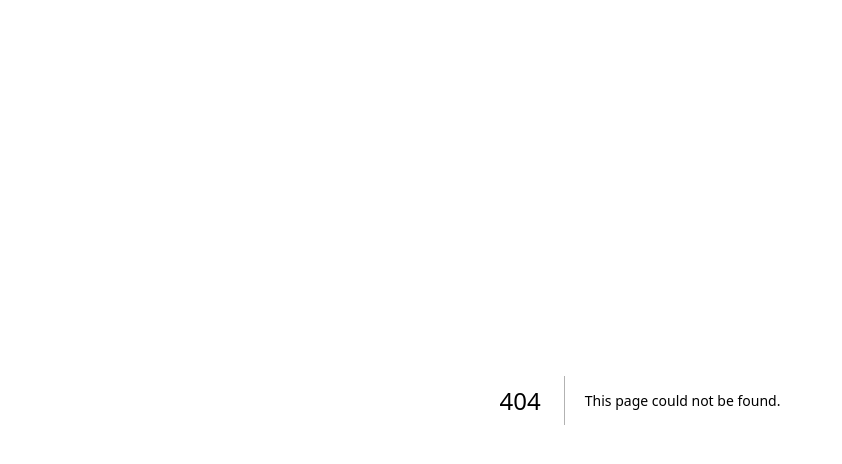
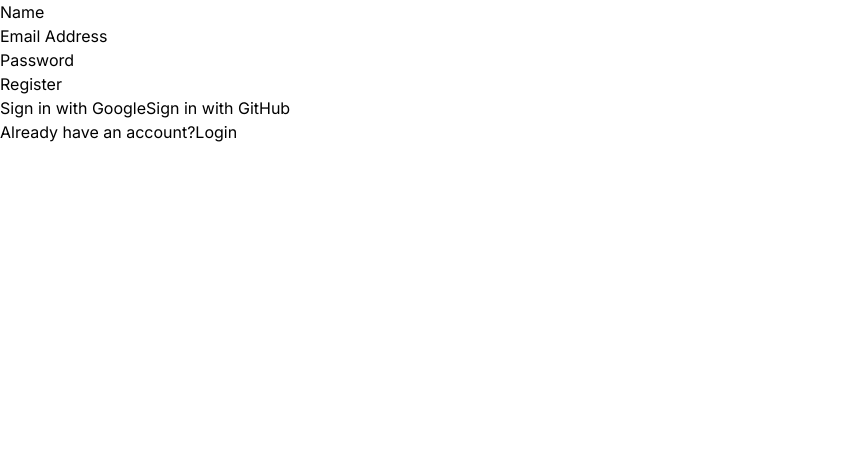
Before and after one commit to Amruthamsh/equinox-mini-project, a Next.js app: page /register in a window 1280 px wide. Before the commit this address had no page. Shown: the top 464 px of the page, without its empty margins (0-842 px from the left). Built offline with nearby package versions, Linux system fonts and the light colour scheme; no server answers.

Commit message:
auth with database

```diff
--- a/package.json
+++ b/package.json
@@ -9,12 +9,16 @@
     "lint": "next lint"
   },
   "dependencies": {
+    "bcrypt": "^5.1.1",
+    "bcryptjs": "^2.4.3",
+    "mongoose": "^8.4.1",
     "next": "14.2.4",
     "next-auth": "^5.0.0-beta.19",
     "react": "^18",
     "react-dom": "^18"
   },
   "devDependencies": {
+    "@types/bcrypt": "^5.0.2",
     "@types/node": "^20",
     "@types/react": "^18",
     "@types/react-dom": "^18",
--- /dev/null
+++ b/src/app/api/register/route.ts
@@ -0,0 +1,34 @@
+import { NextRequest, NextResponse } from "next/server";
+import { createCandidate } from "@/queries/users";
+import bcrypt from "bcrypt";
+import { dbConnect } from "@/lib/mongo";
+
+export const POST = async (request: NextRequest) => {
+  const { name, email, password } = await request.json();
+
+  console.log(name, email, password);
+
+  //create a db connection
+  await dbConnect();
+
+  //encrypt the password
+  const hashedPassword = await bcrypt.hash(password, 5);
+
+  //form a db payload
+  const newCandidate = {
+    name,
+    password: hashedPassword,
+    email,
+  };
+
+  //update this db
+  try {
+    await createCandidate(newCandidate);
+  } catch (err: any) {
+    return new NextResponse(err.message, { status: 500 });
+  }
+
+  return new NextResponse("User has been created", {
+    status: 201,
+  });
+};
--- a/src/app/layout.tsx
+++ b/src/app/layout.tsx
@@ -2,18 +2,20 @@
 import { Inter } from "next/font/google";
 import "./globals.css";
 
+import { dbConnect } from "@/lib/mongo";
 const inter = Inter({ subsets: ["latin"] });
 
 export const metadata: Metadata = {
-  title: "Create Next App",
-  description: "Generated by create next app",
+  title: "Equinox",
+  description: "Job matching platform",
 };
 
-export default function RootLayout({
+export default async function RootLayout({
   children,
 }: Readonly<{
   children: React.ReactNode;
 }>) {
+  const conn = await dbConnect();
   return (
     <html lang="en">
       <body className={inter.className}>{children}</body>
--- a/src/app/page.tsx
+++ b/src/app/page.tsx
@@ -1,10 +1,15 @@
 import LoginForm from "@/components/LoginForm";
+import Link from "next/link";
 
 export default function Home() {
   return (
     <main>
       <h1 className="text-lg">Login Page</h1>
       <LoginForm />
+      <p>
+        Don't have an account?
+        <Link href="register">Register</Link>
+      </p>
     </main>
   );
 }
--- /dev/null
+++ b/src/app/register/page.tsx
@@ -0,0 +1,17 @@
+import React from "react";
+import Link from "next/link";
+import RegistrationForm from "@/components/RegistrationForm";
+
+const Register = () => {
+  return (
+    <>
+      <RegistrationForm />
+      <p>
+        Already have an account?
+        <Link href="/">Login</Link>
+      </p>
+    </>
+  );
+};
+
+export default Register;
--- a/src/auth.ts
+++ b/src/auth.ts
@@ -3,8 +3,13 @@
 import GitHubProvider from "next-auth/providers/github";
 import CredentialsProvider from "next-auth/providers/credentials";
 
-import { getUserByEmail } from "./data/users";
-import { error } from "console";
+import { Candidate } from "./model/candidate-model";
+import bcrypt from "bcrypt";
+
+interface Credentials {
+  email: string;
+  password: string;
+}
 
 export const {
   handlers: { GET, POST },
@@ -12,6 +17,7 @@
   signIn,
   signOut,
 } = NextAuth({
+  secret: process.env.AUTH_SECRET,
   session: {
     strategy: "jwt",
   },
@@ -20,9 +26,15 @@
       async authorize(credentials) {
         if (credentials === null) return null;
         try {
-          const user = getUserByEmail(credentials?.email as string);
+          const user = await Candidate.findOne({
+            email: credentials?.email,
+          });
           if (user) {
-            const isMatch = user?.password === credentials?.password;
+            const isMatch = await bcrypt.compare(
+              credentials.password as string,
+              user.password
+            );
+
             if (isMatch) {
               return user;
             } else {
--- a/src/components/LoginForm.tsx
+++ b/src/components/LoginForm.tsx
@@ -12,7 +12,7 @@
   const [error, setError] = useState("");
   const router = useRouter();
 
-  async function handleFormSubmit(event: any) {
+  async function handleFormSubmit(event: React.FormEvent<HTMLFormElement>) {
     event.preventDefault();
 
     try {
--- /dev/null
+++ b/src/components/RegistrationForm.tsx
@@ -0,0 +1,58 @@
+"use client";
+
+import React from "react";
+import SocialLogin from "./SocialLogin";
+import { useRouter } from "next/navigation";
+
+const RegistrationForm = () => {
+  const router = useRouter();
+
+  async function handleSubmit(event: React.FormEvent<HTMLFormElement>) {
+    event.preventDefault();
+    try {
+      const formData = new FormData(event.currentTarget);
+      const name = formData.get("name");
+      const email = formData.get("email");
+      const password = formData.get("password");
+
+      const response = await fetch(`/api/register`, {
+        method: "POST",
+        headers: {
+          "content-type": "application/json",
+        },
+        body: JSON.stringify({
+          name,
+          email,
+          password,
+        }),
+      });
+
+      response.status === 201 && router.push("/");
+    } catch (e) {
+      console.log(e);
+    }
+  }
+
+  return (
+    <>
+      <form onSubmit={handleSubmit}>
+        <div>
+          <label htmlFor="name">Name</label>
+          <input type="name" name="name" id="name" />
+        </div>
+        <div>
+          <label htmlFor="email">Email Address</label>
+          <input type="email" name="email" id="email" />
+        </div>
+        <div>
+          <label htmlFor="password">Password</label>
+          <input type="password" name="password" id="password" />
+        </div>
+        <button type="submit">Register</button>
+      </form>
+      <SocialLogin />
+    </>
+  );
+};
+
+export default RegistrationForm;
--- /dev/null
+++ b/src/lib/mongo.ts
@@ -0,0 +1,12 @@
+import mongoose from "mongoose";
+
+export async function dbConnect() {
+  try {
+    const conn = await mongoose.connect(
+      String(process.env.MONGO_DB_CONNECTION_STRING)
+    );
+    return conn;
+  } catch (error) {
+    throw error;
+  }
+}
--- /dev/null
+++ b/src/model/candidate-model.ts
@@ -0,0 +1,19 @@
+import mongoose, { Schema, mongo } from "mongoose";
+
+const candidateSchema = new Schema({
+  name: {
+    required: true,
+    type: String,
+  },
+  password: {
+    required: true,
+    type: String,
+  },
+  email: {
+    required: true,
+    type: String,
+  },
+});
+
+export const Candidate =
+  mongoose.models.Candidate ?? mongoose.model("Candidate", candidateSchema);
--- /dev/null
+++ b/src/queries/users.ts
@@ -0,0 +1,11 @@
+//where model and DB is getting connected
+
+import { Candidate } from "@/model/candidate-model";
+
+export async function createCandidate(candidate: any) {
+  try {
+    const user = await Candidate.create(candidate);
+  } catch (e) {
+    throw e;
+  }
+}
```
Also changed, not shown: 1 other file (tests, documents, lock files or other folders).
